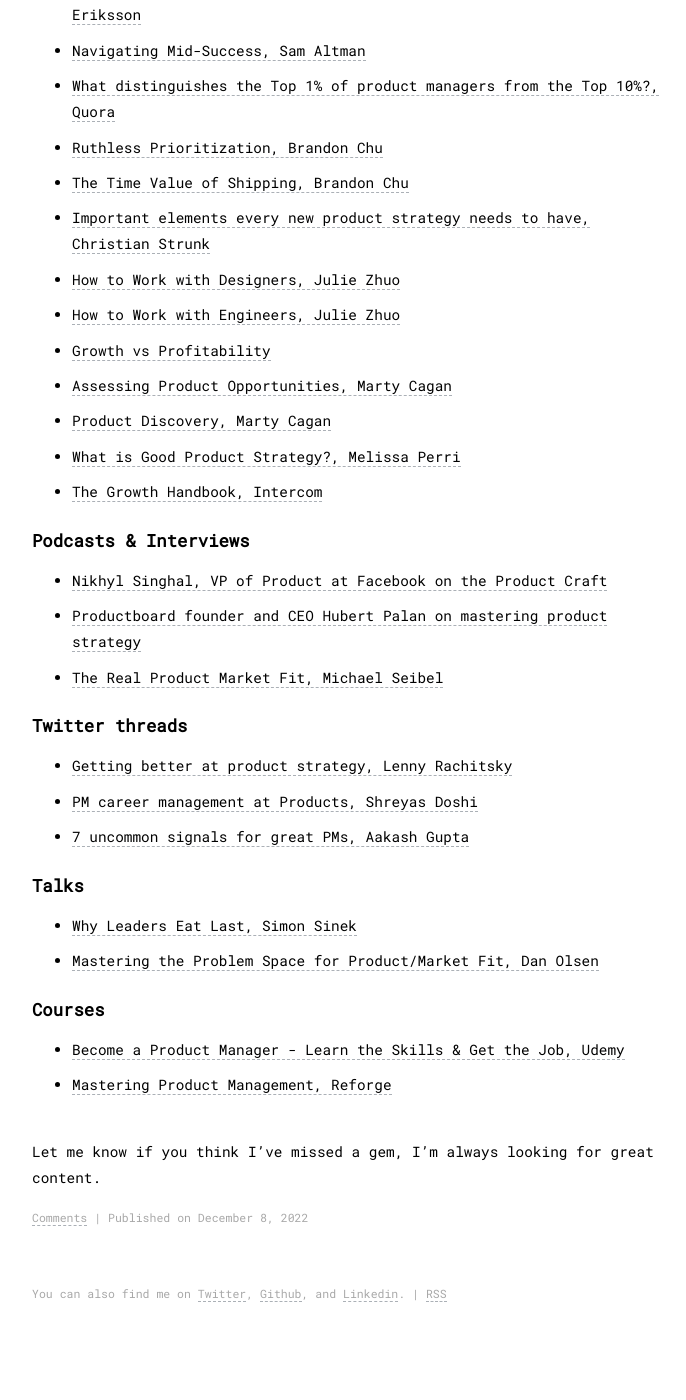
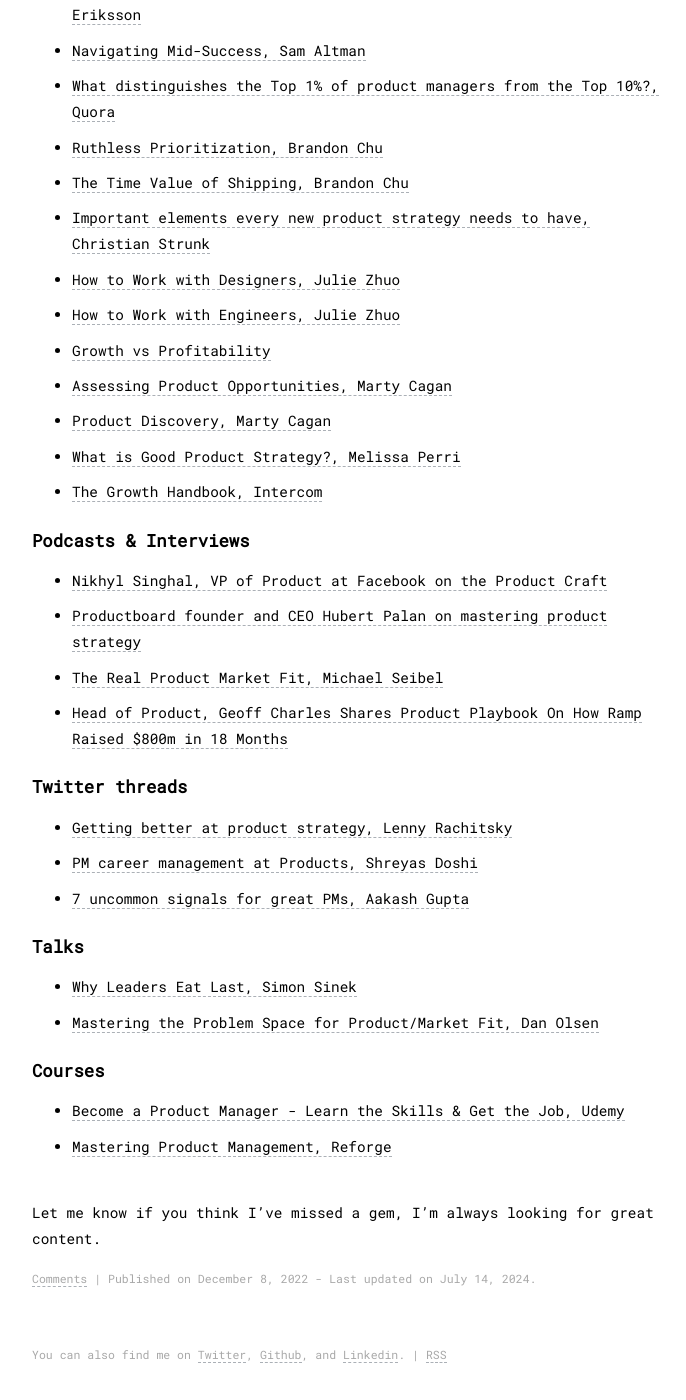
Before and after one commit to loverajoel/loverajoel.github.io, a Jekyll site: the page built from _texts/product-resources-list.md, in a window 1280 px wide and 1400 px high, scrolled down 978 px. Shown: the whole window, without its empty margins (288-974 px from the left). Built offline with Jekyll 4.4.1, drawn with Linux system fonts in a browser that asks for light colours; before the commit the page ends 2317 px from its top, so only the background shows below that.

Commit message:
Update product-resources-list.md

```diff
--- a/_texts/product-resources-list.md
+++ b/_texts/product-resources-list.md
@@ -2,7 +2,7 @@
 layout: post
 title: product resources list
 date: 2022/12/08
-updated:
+updated: 2024/07/14
 tweet: 1600797328541376512
 ---
 
@@ -46,6 +46,7 @@
 - [Nikhyl Singhal, VP of Product at Facebook on the Product Craft](https://open.spotify.com/episode/00Rb6BMCHLpN47AnUYSMNl?si=51532eea62e24fcf)
 - [Productboard founder and CEO Hubert Palan on mastering product strategy](https://open.spotify.com/episode/60B4DrF4z39qxtEduC9B5O)
 - [The Real Product Market Fit, Michael Seibel](https://www.youtube.com/watch?v=FBOLk9s9Ci4&t=1s)
+- [Head of Product, Geoff Charles Shares Product Playbook On How Ramp Raised $800m in 18 Months](https://www.youtube.com/watch?v=y9O0XBALCiI)
 
 ## Twitter threads
 - [Getting better at product strategy, Lenny Rachitsky](https://twitter.com/lennysan/status/1303356480842682368)
```
